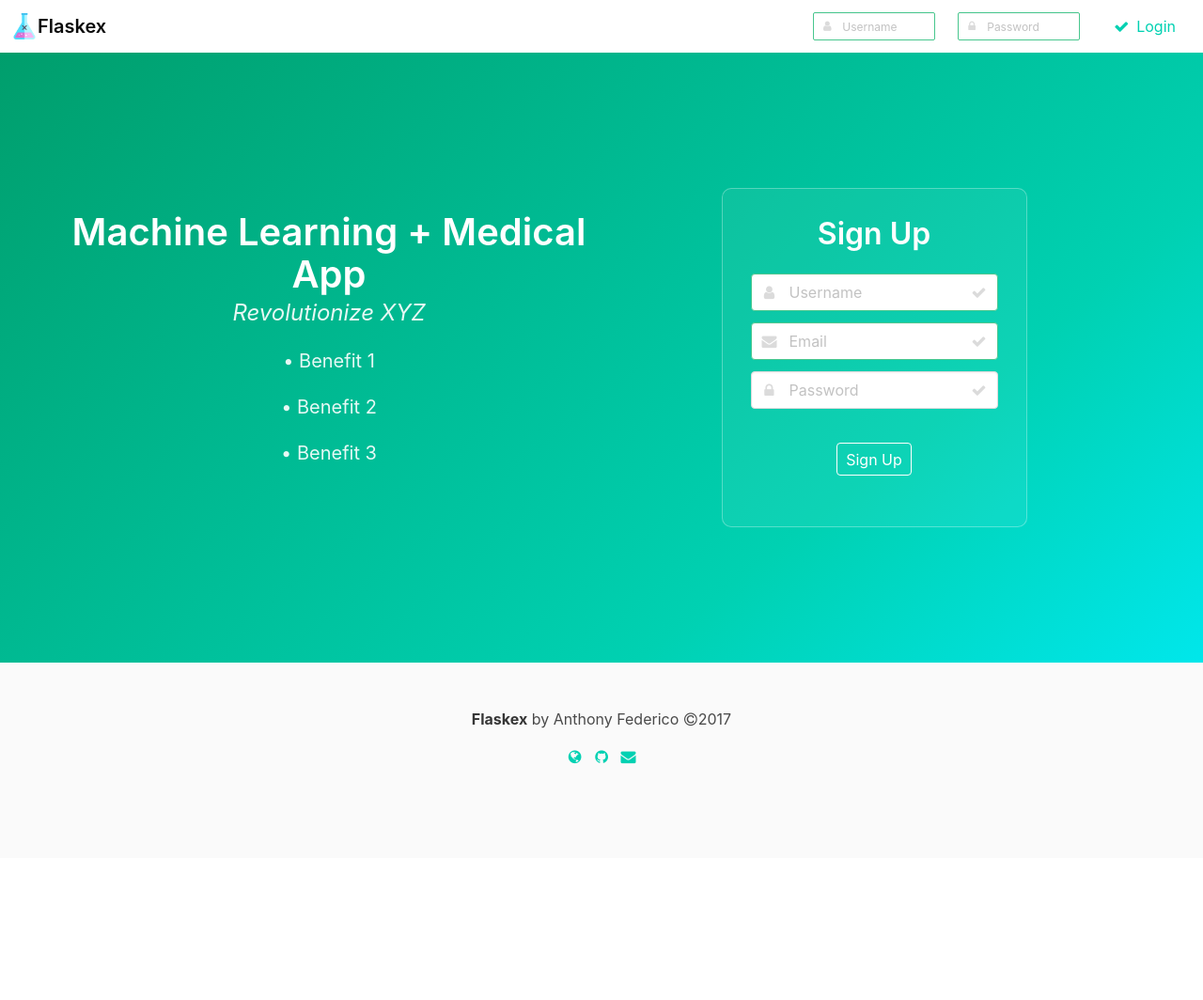
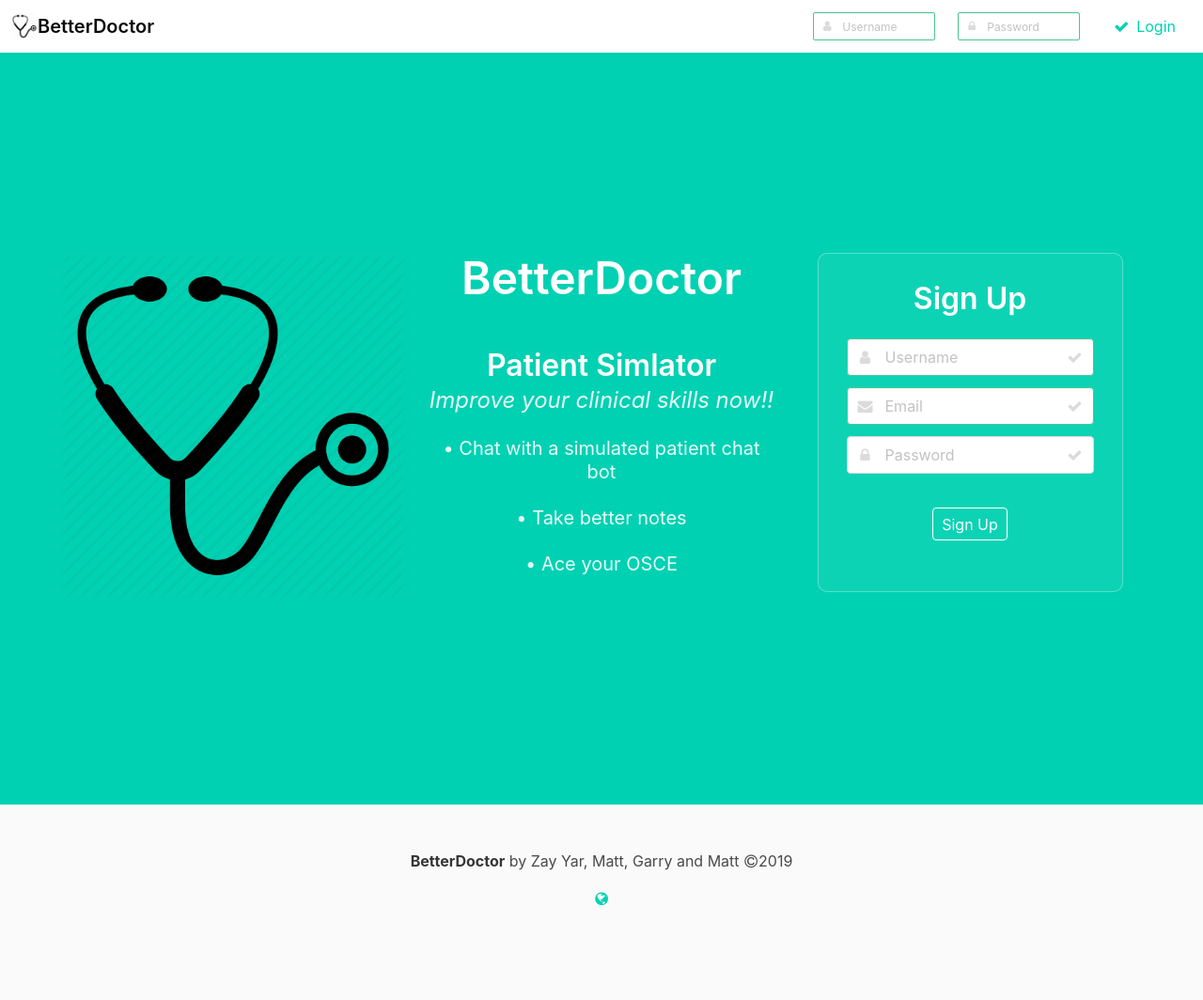
Before and after one commit to zayyarlin/medical_ml_project, a Flask app: page / in a window 1280 px wide. Shown: the whole page at 94% size. Before the commit the page ends 813 px from the top, so only its background shows below. Run offline with Flask 2, Linux system fonts and the light colour scheme; some libraries are stand-ins or nearby versions.

Commit message:
Updated the project name and visuals

```diff
--- a/templates/base.html
+++ b/templates/base.html
@@ -2,15 +2,16 @@
 <html lang="en">
   <head>
     <meta charset="utf-8">
-    <meta name="Anthony Federico" content="Flaskex">
+    <meta name="BetterDoctor">
     <link rel="stylesheet" href="https://cdnjs.cloudflare.com/ajax/libs/bulma/0.6.2/css/bulma.min.css">
     <link rel="stylesheet" href="https://cdnjs.cloudflare.com/ajax/libs/font-awesome/4.7.0/css/font-awesome.min.css">
     <link rel="stylesheet" href="../static/css/style.css">
+    <title>BetterDoctor</title>
   </head>
   <body>
     {% block body %}{% endblock %}
     <script src="https://cdnjs.cloudflare.com/ajax/libs/jquery/3.3.1/jquery.min.js"></script>
     <script src="https://cdnjs.cloudflare.com/ajax/libs/jqueryui/1.12.1/jquery-ui.min.js"></script>
     {% block scripts %}{% endblock %}
-      </body>
+  </body>
 </html>
--- a/templates/login.html
+++ b/templates/login.html
@@ -4,8 +4,8 @@
   <nav class="navbar is-transparent">
     <div class="navbar-brand">
       <a class="navbar-item" href="/">
-        <img src="https://github.com/anfederico/Flaskex/raw/master/media/flaskex-logo.png" alt="Flaskex">
-        <h6 href="/" class="subtitle"><strong>Flaskex</strong></h6>
+        <img src="/static/img/steth.png" alt="BetterDoctor">
+        <h6 href="/" class="subtitle"><strong>BetterDoctor</strong></h6>
       </a>
       <div id="navbar-burger-id" class="navbar-burger burger" data-target="navbar-menu-id">
         <span></span>
@@ -48,17 +48,21 @@
   </nav>
 </section>
 <title>Flaskex</title>
-<section class="hero is-primary is-bold is-medium">
+<section class="hero is-fullheight is-primary has-background">
   <div class="hero-body">
+
     <div class="container has-text-centered">
       <div class="columns">
         <div class="column is-auto">
-          <br>
-          <p class="title is-2">Machine Learning + Medical App</p>
-          <p class="subtitle is-4"><i>Revolutionize XYZ</i></p>
-          <p class="subtitle is-5">&#x2022 Benefit 1</p>
-          <p class="subtitle is-5">&#x2022 Benefit 2</p>
-          <p class="subtitle is-5">&#x2022 Benefit 3</p>
+            <img src="/static/img/steth.png" alt="BetterDoctor">
+        </div>
+        <div class="column is-auto">
+          <p class="title is-1">BetterDoctor</p><br>
+          <p class="title is-3">Patient Simlator</p>
+          <p class="subtitle is-4"><i>Improve your clinical skills now!! </i></p>
+          <p class="subtitle is-5">&#x2022 Chat with a simulated patient chat bot</p>
+          <p class="subtitle is-5">&#x2022 Take better notes</p>
+          <p class="subtitle is-5">&#x2022 Ace your OSCE</p>
         </div>
         <div class="column is-auto">
           <div id="signup-box" class="signup-box">
@@ -114,20 +118,14 @@
     <div class="container">
       <div class="content has-text-centered">
         <p>
-          <strong>Flaskex</strong> by Anthony Federico
+          <strong>BetterDoctor</strong> by Zay Yar, Matt, Garry and Matt
           <span class="icon is-small">
             <i class="fa fa-copyright"></i>
-          </span>2017</a>
+          </span>2019</a>
         </p>
         <p>
-          <a class="icon has-text-primary" href="https://github.com/anfederico" target="_blank">
+          <a class="icon has-text-primary" href="https://github.com/zayyarlin/medical_ml_project" target="_blank">
             <i class="fa fa-globe"></i>
-          </a>
-          <a class="icon has-text-primary" href="https://github.com/anfederico" target="_blank">
-            <i class="fa fa-github"></i>
-          </a>
-          <a class="icon has-text-primary" href="mailto:anfederico@github.user" target="_blank">
-            <i class="fa fa-envelope"></i>
           </a>
         </p>
       </div>
--- a/templates/navbar.html
+++ b/templates/navbar.html
@@ -2,8 +2,8 @@
   <nav class="navbar is-transparent">
     <div class="navbar-brand">
       <a class="navbar-item" href="/">
-        <img src="https://github.com/anfederico/Flaskex/raw/master/media/flaskex-logo.png" alt="Flaskex_logo">
-        <h6 href="/" class="subtitle"><strong>Flaskex</strong></h6>
+        <img src="/static/img/steth.png" alt="BetterDoctor">
+        <h6 href="/" class="subtitle"><strong>BetterDoctor</strong></h6>
       </a>
       <div id="navbar-burger-id" class="navbar-burger burger" data-target="navbar-menu-id">
         <span></span>
--- a/templates/settings.html
+++ b/templates/settings.html
@@ -1,7 +1,7 @@
 {% extends "base.html" %}
 {% block body %}
 {% include "navbar.html" %}
-<title>Flaskex</title>
+<title>BetterDoctor</title>
 <section class="hero is-primary is-bold is-small">
   <div class="hero-body">
     <div class="container has-text-centered">
```
Also changed, not shown: static/img/steth.png (added).
